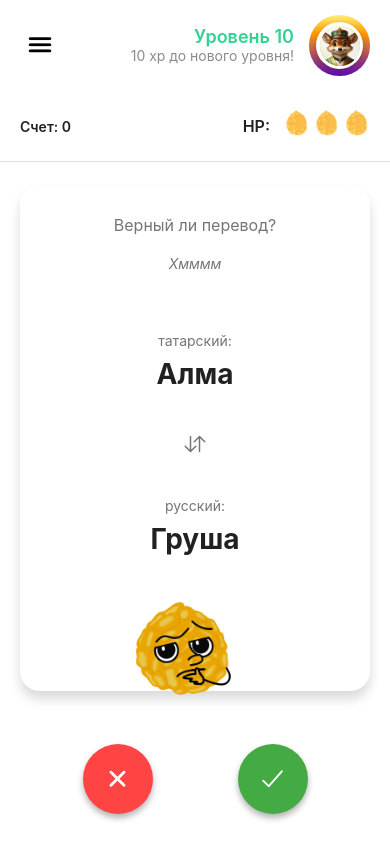
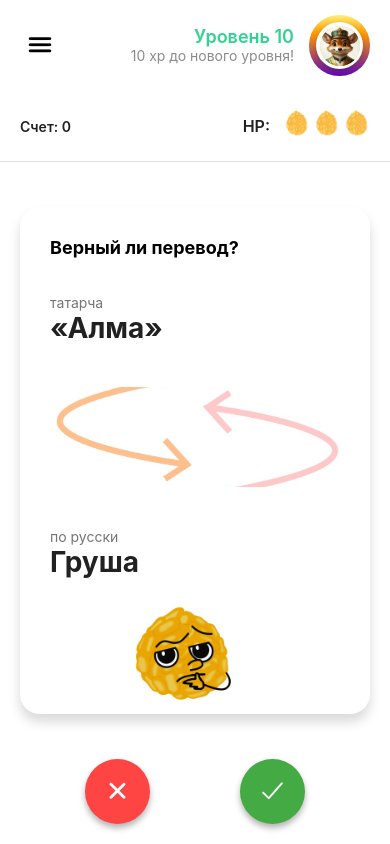
Before and after one commit to TetrobitNewGen/chak-vlevo-chak-vpravo, a React Native app: screen /Game in a window 390 px wide. Built offline with nearby package versions, Linux system fonts and the light colour scheme; what react-native-worklets would draw is missing.

Commit message:
feat: change arrows

```diff
--- a/src/screens/HomeScreen.tsx
+++ b/src/screens/HomeScreen.tsx
@@ -245,6 +245,9 @@ export default function GameScreen() {
               transform: [
                 { translateX },
                 {
+                  translateY: 20,
+                },
+                {
                   rotate: rotate.interpolate({
                     inputRange: [-1, 1],
                     outputRange: ['-15deg', '15deg'],
@@ -257,19 +260,18 @@ export default function GameScreen() {
           ]}
         >
           <Text style={styles.questionText}>Верный ли перевод?</Text>
-          <Text style={styles.hintText}>Хмммм</Text>
 
           <View style={styles.wordContainer}>
-            <Text style={styles.languageLabel}>татарский:</Text>
-            <Text style={styles.tatarWord}>{currentCard.tatarWord}</Text>
+            <Text style={styles.hintText}>татарча</Text>
+            <Text style={styles.tatarWord}>«{currentCard.tatarWord}»</Text>
           </View>
 
           <View style={styles.arrowContainer}>
-            <Ionicons name="swap-vertical" size={24} color={colors.gray} />
+            <Image source={require('../../assets/arrows.jpg')} style={styles.arrow} width={205} height={100} />
           </View>
 
           <View style={styles.wordContainer}>
-            <Text style={styles.languageLabel}>русский:</Text>
+            <Text style={styles.hintText}>по русски</Text>
             <Text style={styles.russianWord}>{currentCard.russianWord}</Text>
           </View>
         </Animated.View>
@@ -355,6 +357,10 @@ export default function GameScreen() {
 }
 
 const styles = StyleSheet.create({
+  arrow: {
+    width: 300,
+    height: 100,
+  },
   container: {
     flex: 1,
     backgroundColor: '#fff', // Светло-желтый фон как на фото
@@ -484,38 +490,36 @@ const styles = StyleSheet.create({
     justifyContent: 'space-between',
   },
   questionText: {
-    fontSize: 16,
-    color: colors.gray,
-    textAlign: 'center',
+    fontSize: 18,
+    color: colors.black,
+    fontWeight: 'bold',
+    textAlign: 'left',
     marginBottom: 5,
   },
   hintText: {
     fontSize: 14,
     color: colors.gray,
-    textAlign: 'center',
-    fontStyle: 'italic',
-    marginBottom: 30,
+    textAlign: 'left',
+    fontStyle: 'normal',
   },
   wordContainer: {
-    alignItems: 'center',
     marginVertical: 15,
   },
   languageLabel: {
     fontSize: 14,
     color: colors.gray,
-    marginBottom: 8,
   },
   tatarWord: {
     fontSize: 28,
     fontWeight: 'bold',
     color: colors.text,
-    textAlign: 'center',
+    textAlign: 'left',
   },
   russianWord: {
     fontSize: 28,
     fontWeight: 'bold',
     color: colors.text,
-    textAlign: 'center',
+    textAlign: 'left',
   },
   arrowContainer: {
     alignItems: 'center',
@@ -596,11 +600,12 @@ const styles = StyleSheet.create({
     flexDirection: 'row',
     justifyContent: 'space-around',
     paddingHorizontal: 40,
-    paddingVertical: 30,
+    paddingVertical: 20,
   },
   actionButton: {
-    width: 70,
-    height: 70,
+    marginTop: 20,
+    width: 65,
+    height: 65,
     borderRadius: 35,
     justifyContent: 'center',
     alignItems: 'center',
```
Also changed, not shown: assets/arrows.jpg (added).
